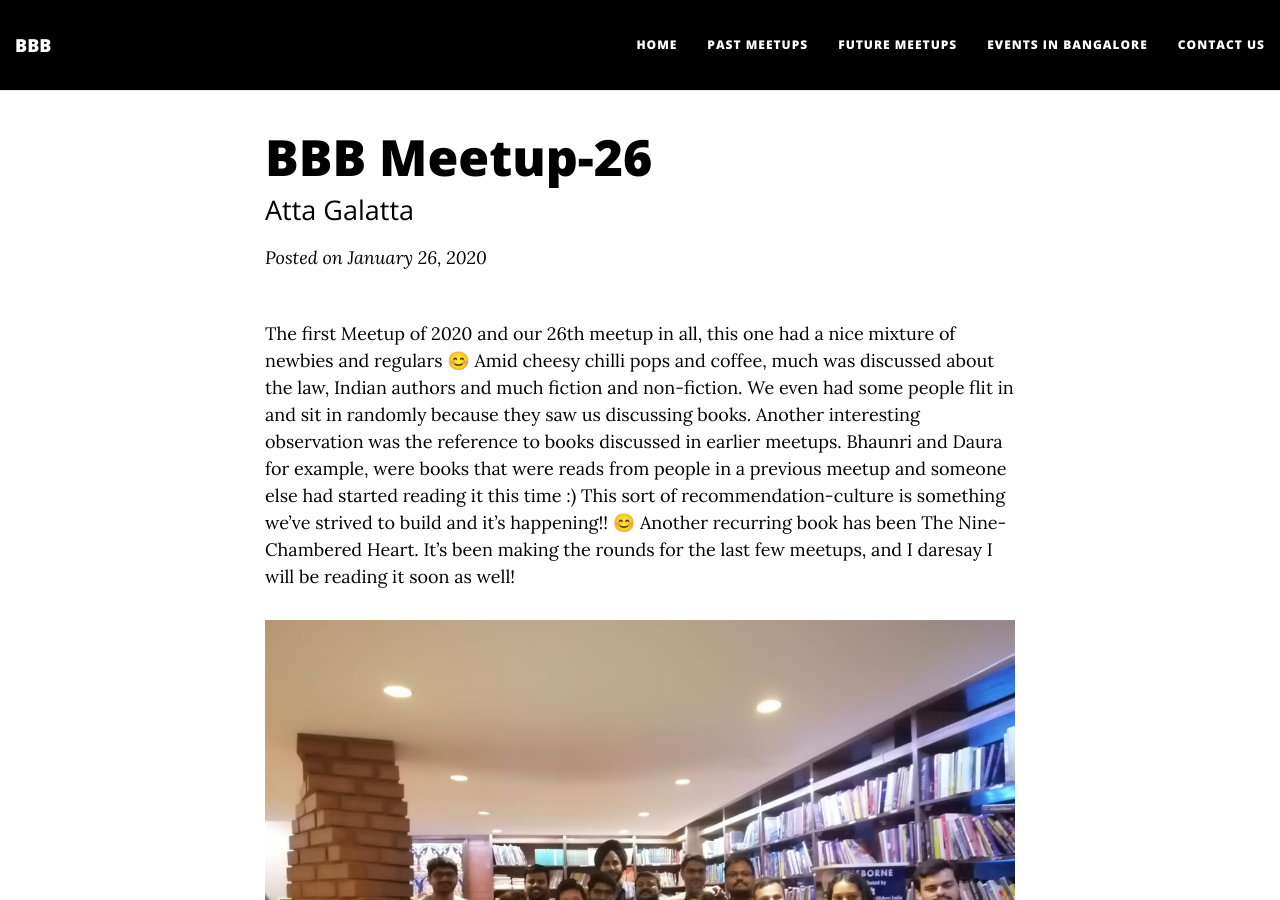
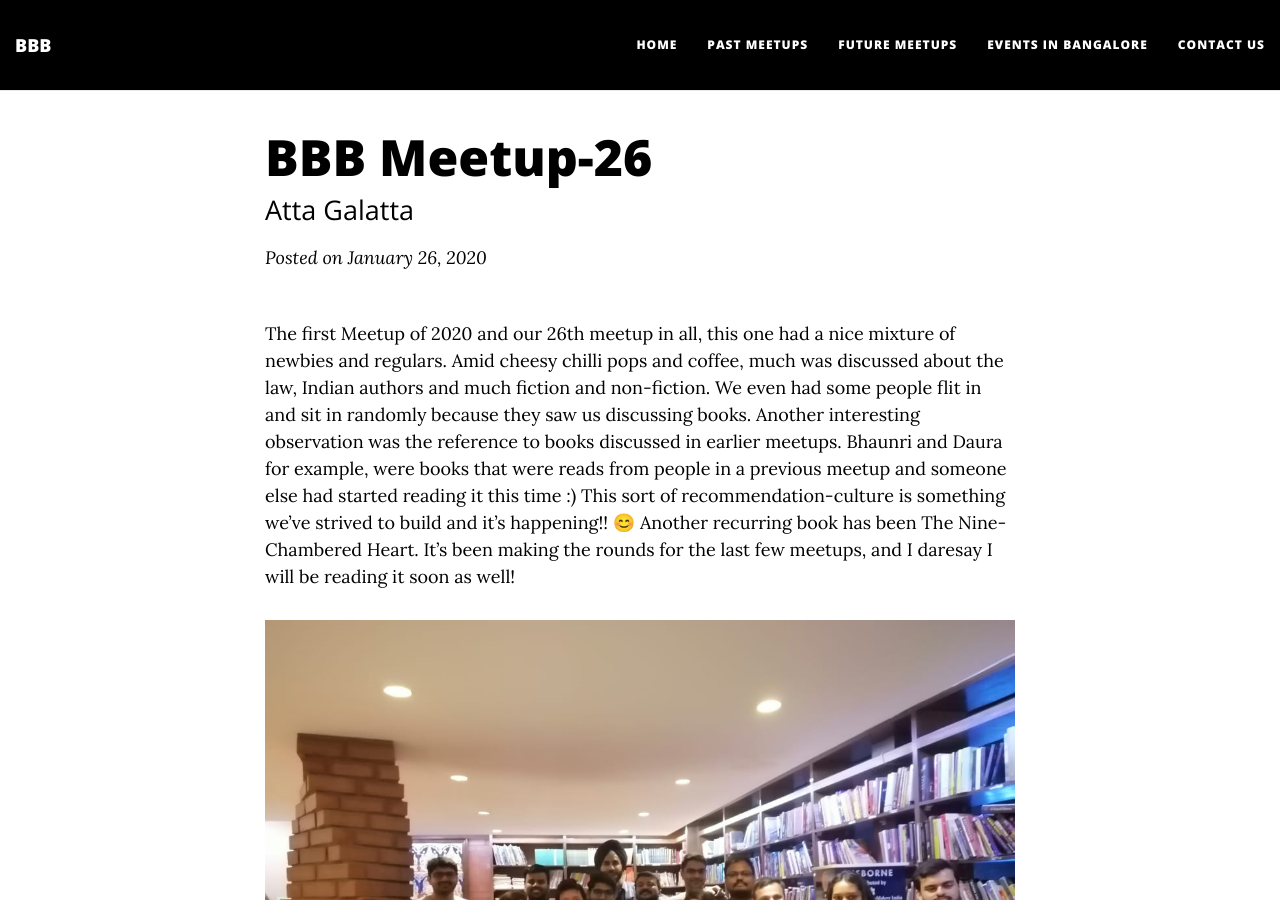
Before and after one commit to brokebibliophiles/brokebibliophiles.github.io, a Jekyll site: the page built from _posts/2020-01-26-BBB-Meetup-26.md, in a window 1280 px wide and 900 px high. Built offline with Jekyll 4.4.1, drawn with Linux system fonts in a browser that asks for light colours; nearby versions of some CDN libraries; emoji names are drawn with the system emoji font; comment, search, counter and statistics services are not loaded; part of the change alters nothing that is shown; some of the changed text lies outside the part shown.

Commit message:
I paused Rory to make this emoji change

```diff
--- a/_posts/2020-01-26-BBB-Meetup-26.md
+++ b/_posts/2020-01-26-BBB-Meetup-26.md
@@ -5,7 +5,7 @@ subtitle: Atta Galatta
 tags: [books, meetups, community, recommendations]
 ---
 
-The first Meetup of 2020 and our 26th meetup in all, this one had a nice mixture of newbies and regulars :blush: Amid cheesy chilli pops and coffee, much was discussed about the law, Indian authors and much fiction and non-fiction.
+The first Meetup of 2020 and our 26th meetup in all, this one had a nice mixture of newbies and regulars. Amid cheesy chilli pops and coffee, much was discussed about the law, Indian authors and much fiction and non-fiction.
 We even had some people flit in and sit in randomly because they saw us discussing books. Another interesting observation was the reference to books discussed in earlier meetups. Bhaunri and Daura for example, were books that were reads from people in a previous meetup and someone else had started reading it this time :) This sort of recommendation-culture is something we've strived to build and it's happening!! :blush: Another recurring book has been The Nine-Chambered Heart. It's been making the rounds for the last few meetups, and I daresay I will be reading it soon as well!
 
 <p float="left">
@@ -69,7 +69,7 @@ The following were the books discussed -
 - The Righteous Mind - https://www.goodreads.com/book/show/11324722-the-righteous-mind
 
 ### Other related Mentions
-- :music: The Seen and Unseen - https://seenunseen.in/
+- :musical_note: The Seen and Unseen - https://seenunseen.in/
 
 
 Until next time! :blush:
```
